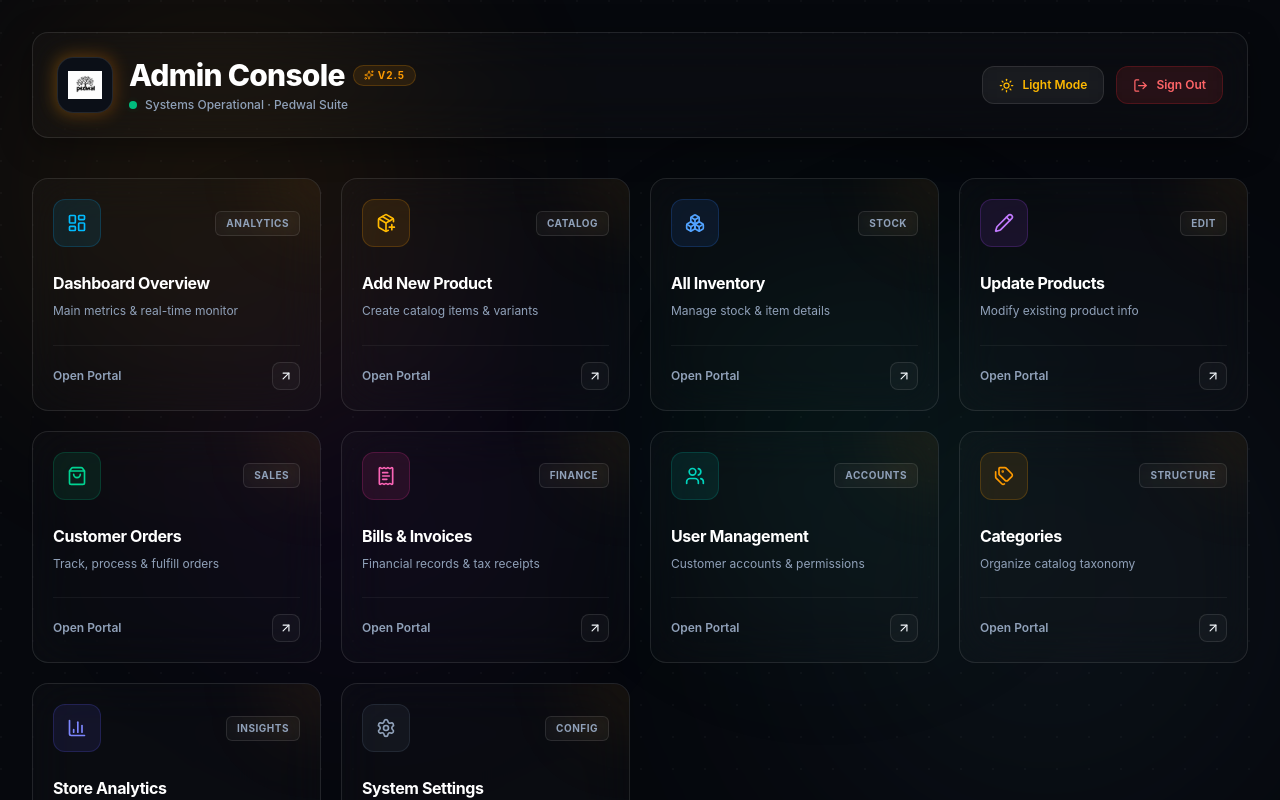
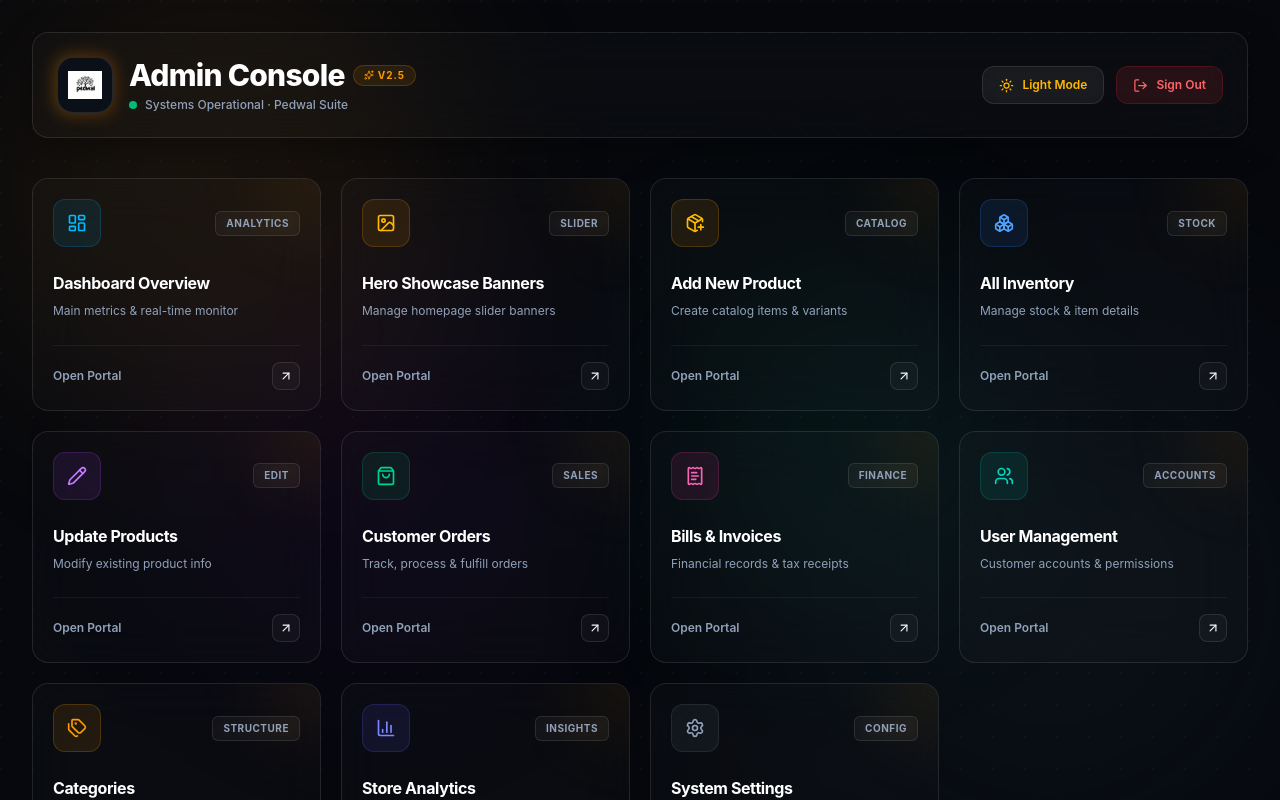
Before and after one commit to Abdul-Rashid-Chhimpa/frontend, a React (Vite) app: page /adminsidebar in a window 1280 px wide. Shown: the top 800 px of the page. Built offline with nearby package versions, Linux system fonts and the light colour scheme; sample sign-in values are in the browser's storage.

Commit message:
Update AdminSidebar.jsx

```diff
--- a/Components/AdminSidebar.jsx
+++ b/Components/AdminSidebar.jsx
@@ -17,6 +17,7 @@ import {
   Sun,
   Moon,
   Sparkles,
+  Image as ImageIcon, // ✅ Added icon for Banner Manager
 } from "lucide-react";
 
 const AdminDashboard = () => {
@@ -32,6 +33,15 @@ const AdminDashboard = () => {
       badge: "Analytics",
       glowColor: "group-hover:shadow-[0_0_30px_-5px_rgba(43,74,94,0.4)]",
       accent: "text-sky-400 border-sky-500/20 bg-sky-500/10",
+    },
+    {
+      title: "Hero Showcase Banners",
+      subtitle: "Manage homepage slider banners",
+      path: "/admin/banners",
+      icon: <ImageIcon size={20} />,
+      badge: "Slider",
+      glowColor: "group-hover:shadow-[0_0_30px_-5px_rgba(240,164,32,0.4)]",
+      accent: "text-amber-400 border-amber-500/20 bg-amber-500/10",
     },
     {
       title: "Add New Product",
@@ -120,6 +130,7 @@ const AdminDashboard = () => {
     localStorage.removeItem("token");
     localStorage.removeItem("user");
     localStorage.removeItem("cart");
+    localStorage.removeItem("tokenExpiry");
     navigate("/login", { replace: true });
   };
 
```
